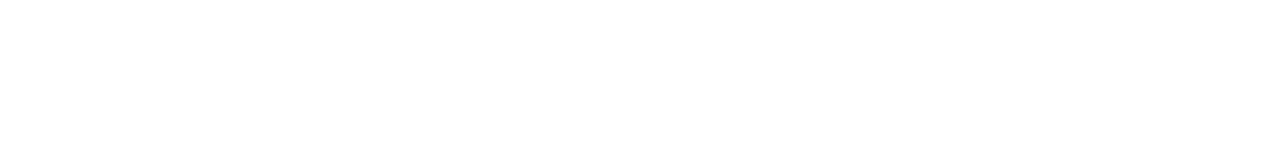
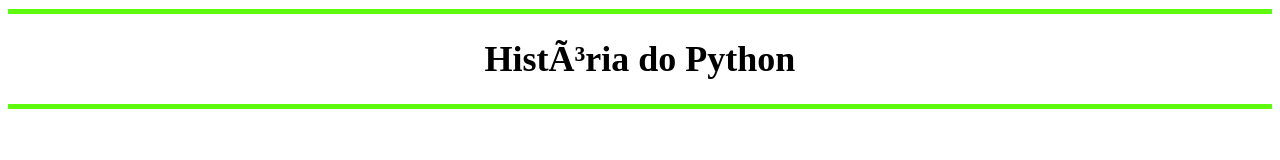
Before and after one commit to unknownghoste/Linguagem-de-Programa-o, a plain HTML site: page index.html in a window 1280 px wide. Drawn offline with Linux system fonts and the light colour scheme.

Commit message:
Font face

```diff
--- a/index.html
+++ b/index.html
@@ -1 +1,9 @@
 <html lang = "pt-br">
+  <head>
+    <title> Linguagens de Programação </title>
+    <meta charset = "utf-8/>
+  </head>
+  <body bgcolor = "black" text = "#5DFA0E">
+  <font faze = "Arial" size = "4">
+            <hr size = "5" color = "#5DFA0E"> <center> <h1> História do Python </h1> </center> </hr>
+            <hr size = "5" color = "#5DFA0E"> </hr>
```
